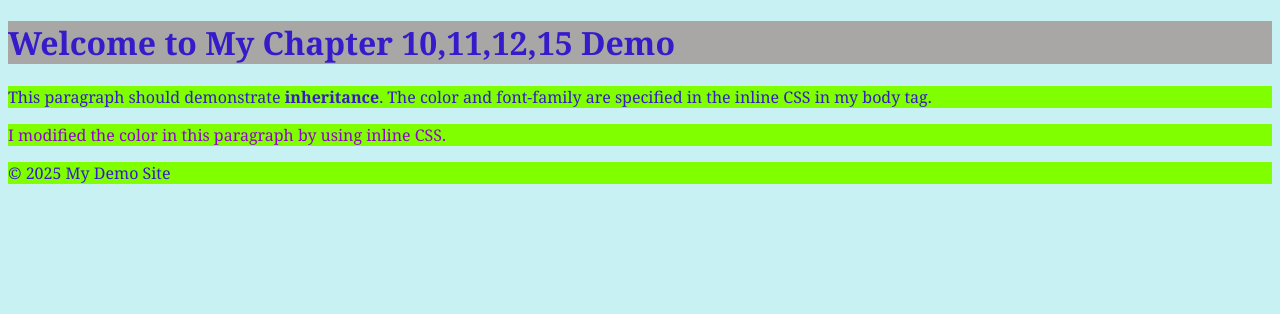
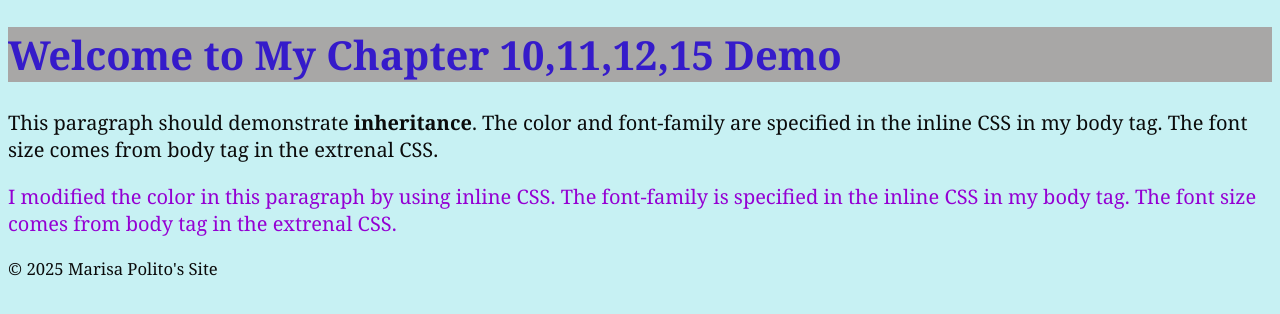
Before and after one commit to mpolito1/assignment3, a plain HTML site: page index.html in a window 1280 px wide. Drawn offline with Linux system fonts and the light colour scheme.

Commit message:
Assignment 3 Final

```diff
--- a/index.html
+++ b/index.html
@@ -4,50 +4,34 @@
         <meta charset="UTF-8">
         <meta name="description" content="Basic CSS, Cascade, and Inheritance">
         <title>Assignment 3 - Chapter 10,11,12,15 </title>
-
         <!--
-    TODO #1 (External CSS):
             Links to my external 'style.css' file here.
         -->
         <link rel="stylesheet" href="style.css">
-
         <!--
-    TODO #2 (Internal CSS):
             Adding an internal <style> block here with at least one rule.
         -->
-
         <style>
+            footer {
+                font-size: smaller;
+            }
         </style>
-
-
     </head>
     <body style="font-family: Georgia, 'Times New Roman', Times, serif; color: rgb(53, 27, 202);">
         <!--
-    TODO #3 (Inline CSS):s
+          Inline CSS
             Added a style attribute to this h1 element.
             Change my font size to be larger and my background a different color.
-
         -->
-  <h1 style="background-color: rgb(168, 167, 166);size: 15;">Welcome to My Chapter 10,11,12,15 Demo</h1>
-
-  <p>
-    This paragraph should demonstrate <strong>inheritance</strong>.
-    The color and font-family are specified in the inline CSS in my body tag.
-  </p>
-  <p style="color: darkviolet;">
-    I modified the color in this paragraph by using inline CSS.
-  </p>
-
+        <h1 style="background-color: rgb(168, 167, 166);font-size:40px;">Welcome to My Chapter 10,11,12,15 Demo</h1>
+        <p> This paragraph should demonstrate <strong>inheritance</strong>. The color and font-family are specified in the inline CSS in my body tag. The font size comes from body tag in the extrenal CSS. </p>
+        <p style="color: darkviolet;"> I modified the color in this paragraph by using inline CSS. The font-family is specified in the inline CSS in my body tag. The font size comes from body tag in the extrenal CSS. </p>
         <!--
-    TODO #4 (Demonstrate Cascade):
-      For example, if your external CSS sets a color on <h1>,
-      and your internal CSS sets a different color, see which one wins.
-      Add a short comment explaining the result according to Chapter 5
-      on the CSS cascade.
+            If my external CSS sets a color on <h1>,
+            and my internal CSS sets a different color, the internal CSS wins.
         -->
-
         <footer>
-    <p>&copy; 2025 My Demo Site</p>
+            <p>&copy; 2025 Marisa Polito's Site</p>
         </footer>
     </body>
 </html>
--- a/style.css
+++ b/style.css
@@ -15,16 +15,15 @@ body {
 	/* I picked a light background color with a dark font color.
        I like the font arial.
   */
-    color:#121212;
+	color: #121212;
 	font-family: Arial, sans-serif;
+	font-size: 20px;
 	background-color: #c7f1f3;
-    size: 50;
 }
 
 /* Example: style your <h1> externally here */
 h1 {
-    /* TODO: pick a color or text-related property
-             that might compete with your inline or internal CSS. */
+	/* Competes with our inline CSS. */
 	background-color: #1b10f0;
 }
 
@@ -35,12 +34,5 @@ body {
     - etc.
   */
 p {
-    background-color: chartreuse;
-
+	color: rgb(11, 11, 11);
 }
-  /*
-    For demonstration:
-    - Show which rules get overridden by your internal <style> block
-    - Which might get overridden by inline styles
-    - Comment your observations about the cascade and inheritance
-  */
```
Lines whose indentation alone changed are shown as unchanged.
